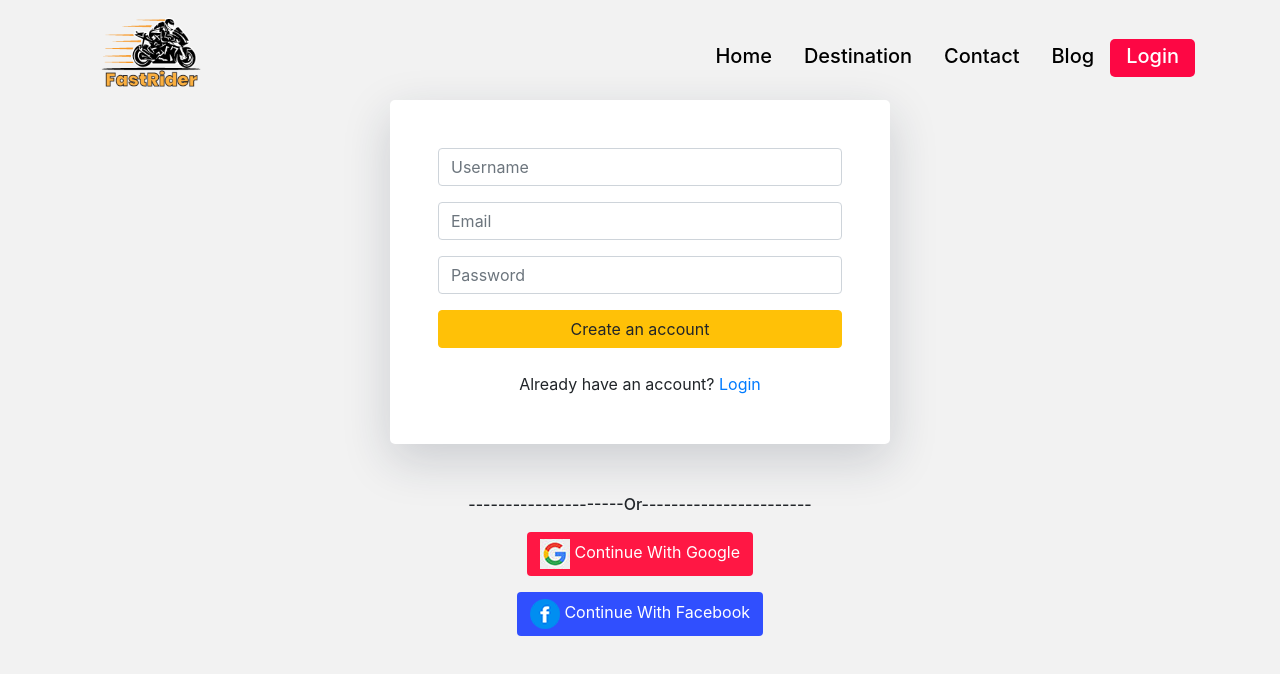
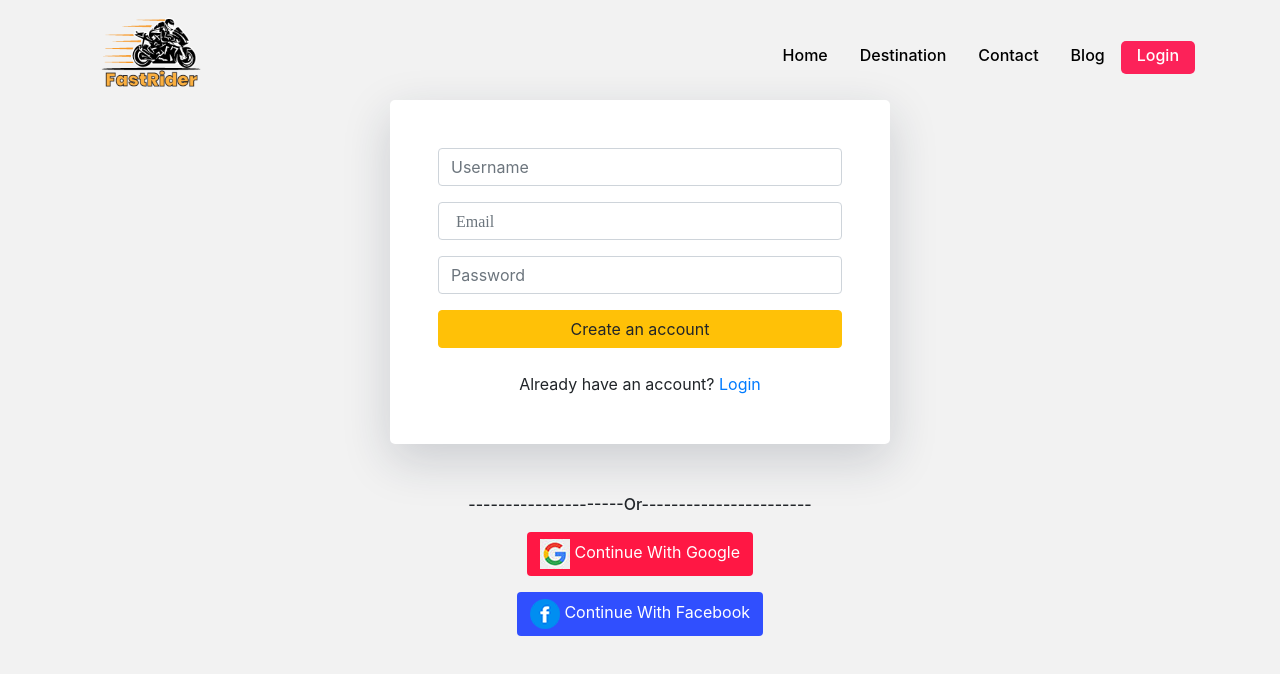
Before and after one commit to alamgir8/Fast-rider, a React (Create React App) app: page /signup in a window 1280 px wide. Shown: the top 674 px of the page. Built offline with nearby package versions, Linux system fonts and the light colour scheme.

Commit message:
final updated

```diff
--- a/package.json
+++ b/package.json
@@ -3,6 +3,10 @@
   "version": "0.1.0",
   "private": true,
   "dependencies": {
+    "@fortawesome/fontawesome-svg-core": "^1.2.35",
+    "@fortawesome/free-solid-svg-icons": "^5.15.3",
+    "@fortawesome/react-fontawesome": "^0.1.14",
+    "@material-ui/icons": "^4.11.2",
     "@testing-library/jest-dom": "^5.11.9",
     "@testing-library/react": "^11.2.5",
     "@testing-library/user-event": "^12.8.3",
--- a/src/Components/Destination/Destination.js
+++ b/src/Components/Destination/Destination.js
@@ -19,17 +19,7 @@ const Destination = () => {
 
         }, []);
 
-        // const handleBlur = (e) =>{
-        //     console.log(e.target.name, e.target.value);
-        //     if (e.target.value = '') {
-        //         console.log('you should input this field');
-        //     }
-        // }
 
-        // const handleSubmit = (e) => {
-        //     console.log(e.target.value);
-        //     e.preventDefault();
-        // }
         const { register, handleSubmit, errors } = useForm();
         const submit = false;
 
@@ -52,12 +42,6 @@ const Destination = () => {
 
 
         };
-
-    const setLogin = () => {
-
-    }
-
-
 
 
             return (
@@ -88,7 +72,7 @@ const Destination = () => {
                                             {errors.pickTo && <span className="error text-danger">Date is required</span>}
                                         </div>
                                         </div>
-                                        <button onClick={setLogin} className="btn btn-primary button w-100"  id='submit-button' type="submit">Submit</button>
+                                        <button className="btn btn-primary button w-100"  id='submit-button' type="submit">Submit</button>
                                     </form>
 
                                 </Card>
--- a/src/Components/Header/Header.css
+++ b/src/Components/Header/Header.css
@@ -13,12 +13,13 @@ ul li a{
 }
 
 .login-button{
-    background-color: rgb(253, 7, 68);
+    background-color: rgb(252, 34, 89);
     color: #fff;
     border-radius: 5px;
     padding: 5px 10px  9px 10px !important;
     margin-top: 3px;
 }
 .login-button:hover{
-    color: rgb(0, 0, 0);
+    color: rgb(255, 255, 255);
+    background-color: rgb(221, 0, 55);
 }
--- a/src/Components/Header/Header.js
+++ b/src/Components/Header/Header.js
@@ -19,19 +19,19 @@ const Header = () => {
                 <div className="collapse navbar-collapse" id="navbarTogglerDemo02">
                 <ul className="navbar-nav ml-auto mb-lg-0 nav justify-content-end">
                     <li className="nav-item pt-2">
-                        <Link to="/home" className="nav-link px-3 h5"> Home </Link>
+                        <Link to="/home" className="nav-link px-3 h6"> Home </Link>
                     </li>
                     <li className="nav-item pt-2">
-                        <Link to='/destination' className="nav-link px-3 h5">Destination</Link>
+                        <Link to='/destination' className="nav-link px-3 h6">Destination</Link>
                     </li>
                     <li className="nav-item pt-2">
-                        <Link to="/home" className="nav-link px-3 h5"> Contact </Link>
+                        <Link to="/home" className="nav-link px-3 h6"> Contact </Link>
                     </li>
                     <li className="nav-item pt-2">
-                        <Link to="/home" className="nav-link active px-3 h5"> Blog </Link>
+                        <Link to="/home" className="nav-link active px-3 h6"> Blog </Link>
                     </li>
                     <li className="nav-item pt-2">
-                        {login.displayName ? <span className="nav-link active px-3 h5">{login.displayName}</span> : <Link to="/login" className="nav-link active px-3 h5 login-button">Login</Link>}
+                        {login.displayName ? <span className="nav-link active px-3 h6">{login.displayName}</span> : <Link to="/login" className="nav-link active px-3 h6 login-button">Login</Link>}
                     </li>
                 </ul>
                 </div>
--- a/src/Components/Login/Login.css
+++ b/src/Components/Login/Login.css
@@ -7,8 +7,14 @@
 .google-login-button{
     background-color: #ff1744 !important;
 }
+.google-login-button:hover{
+    background-color: #db002c !important;
+}
 .fb-login-button{
     background-color: #304ffe !important;
+}
+.fb-login-button:hover{
+    background-color: #0021df !important;
 }
 .or{
     font-weight: 500;
--- a/src/Components/Riders/Riders.css
+++ b/src/Components/Riders/Riders.css
@@ -9,3 +9,9 @@
     text-transform: uppercase;
     font-family: 'Roboto', sans-serif;
 }
+.custom-card{
+    transition:transform 0.4s ease-in-out;
+    }
+.custom-card:hover {
+      transform: translateY(-10px);
+    }
--- a/src/Components/SignUp/SignUp.css
+++ b/src/Components/SignUp/SignUp.css
@@ -5,3 +5,45 @@
     font-weight: 500;
     font-size: 16px;
 }
+.fontAwesome {
+    font-family: Helvetica, 'FontAwesome', sans-serif;
+  }
+  .mainLoginInput{
+    height: 40px;
+    padding: 0px;
+    font-size: 30px;
+    margin: 5px 0;
+  }
+
+  .mainLoginInput::-webkit-input-placeholder {
+  font-family: FontAwesome;
+  font-weight: normal;
+  overflow: visible;
+  vertical-align: top;
+  display: inline-block !important;
+  padding-left: 5px;
+  padding-top: 2px;
+  color: hsl(9, 40%, 60%);
+  }
+
+  .mainLoginInput::-moz-placeholder  {
+  font-family: FontAwesome;
+  font-weight: normal;
+  overflow: visible;
+  vertical-align: top;
+  display: inline-block !important;
+  padding-left: 5px;
+  padding-top: 2px;
+  color: hsl(9, 40%, 60%);
+  }
+
+  .mainLoginInput:-ms-input-placeholder  {
+  font-family: FontAwesome;
+  font-weight: normal;
+  overflow: visible;
+  vertical-align: top;
+  display: inline-block !important;
+  padding-left: 5px;
+  padding-top: 2px;
+  color: hsl(9, 40%, 60%);
+  }
--- a/src/Components/SignUp/SignUp.js
+++ b/src/Components/SignUp/SignUp.js
@@ -8,7 +8,8 @@ import { userContext } from '../../App';
 import firebaseConfig from '../../firebase.config';
 import './SignUp.css'
 import fbLogo from '../../img/Facebook.png';
-import googleLogo from '../../img/goggle.jpg'
+import googleLogo from '../../img/goggle.jpg';
+
 
 
 
@@ -60,7 +61,6 @@ import googleLogo from '../../img/goggle.jpg'
                         });
 
                     }
-
 
                 const handleBlur = (e) => {
                     let isFormFieldValid = true;
@@ -123,14 +123,15 @@ import googleLogo from '../../img/goggle.jpg'
                                     <Form.Control  onBlur={handleBlur} name='name' type="text" placeholder='Username' required/>
                                 </Form.Group>
                                 <Form.Group >
-                                    <Form.Control  onBlur={handleBlur} name='email' type="email" placeholder='Email' required/>
+                                    <Form.Control  onBlur={handleBlur} name='email' type="email" className='mainLoginInput' placeholder="Email" required/>
                                 </Form.Group>
                                  <p className='text-danger'>{user.error}</p>
                                 <Form.Group >
+                                <span class="icon"><i class="fa fa-lock" aria-hidden="true"></i></span>
                                     <Form.Control  onBlur={handleBlur} name='password' type="password" placeholder='Password' required/>
                                 </Form.Group>
                                 {/* <Form.Group >
-                                    <Form.Control  onBlur={handleBlur} name='password' type="password" placeholder='Confirm password' required/>
+                                    <Form.Control  onBlur={handleBlur} name='confirm-password' type="password" placeholder='Confirm password' required/>
                                 </Form.Group> */}
                                 <button className='btn btn-warning w-100'>Create an account</button>
                             </form>
```
Also changed, not shown: src/Components/Login/Login.js (+5 -5 lines), 1 other file (tests, documents, lock files or other folders).
